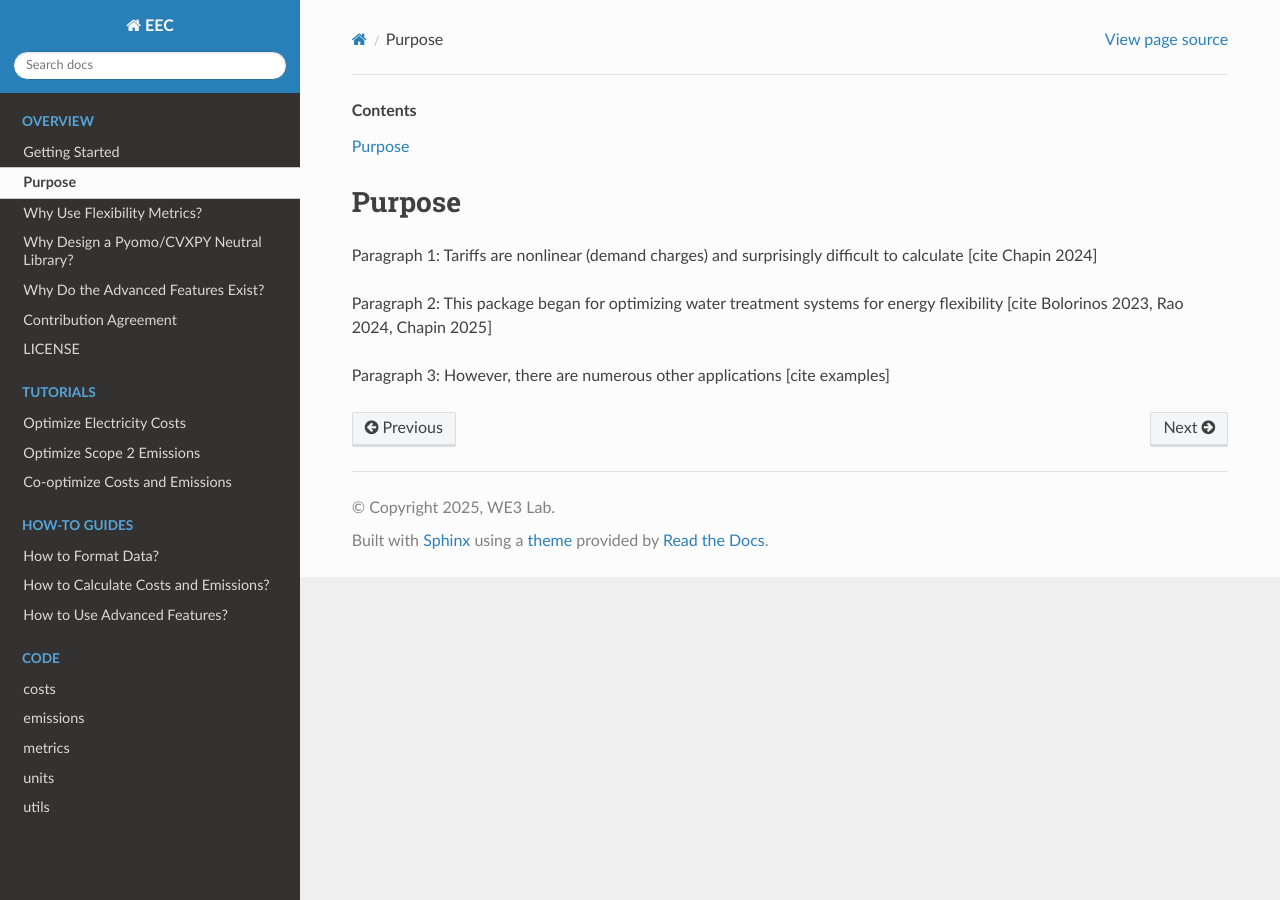
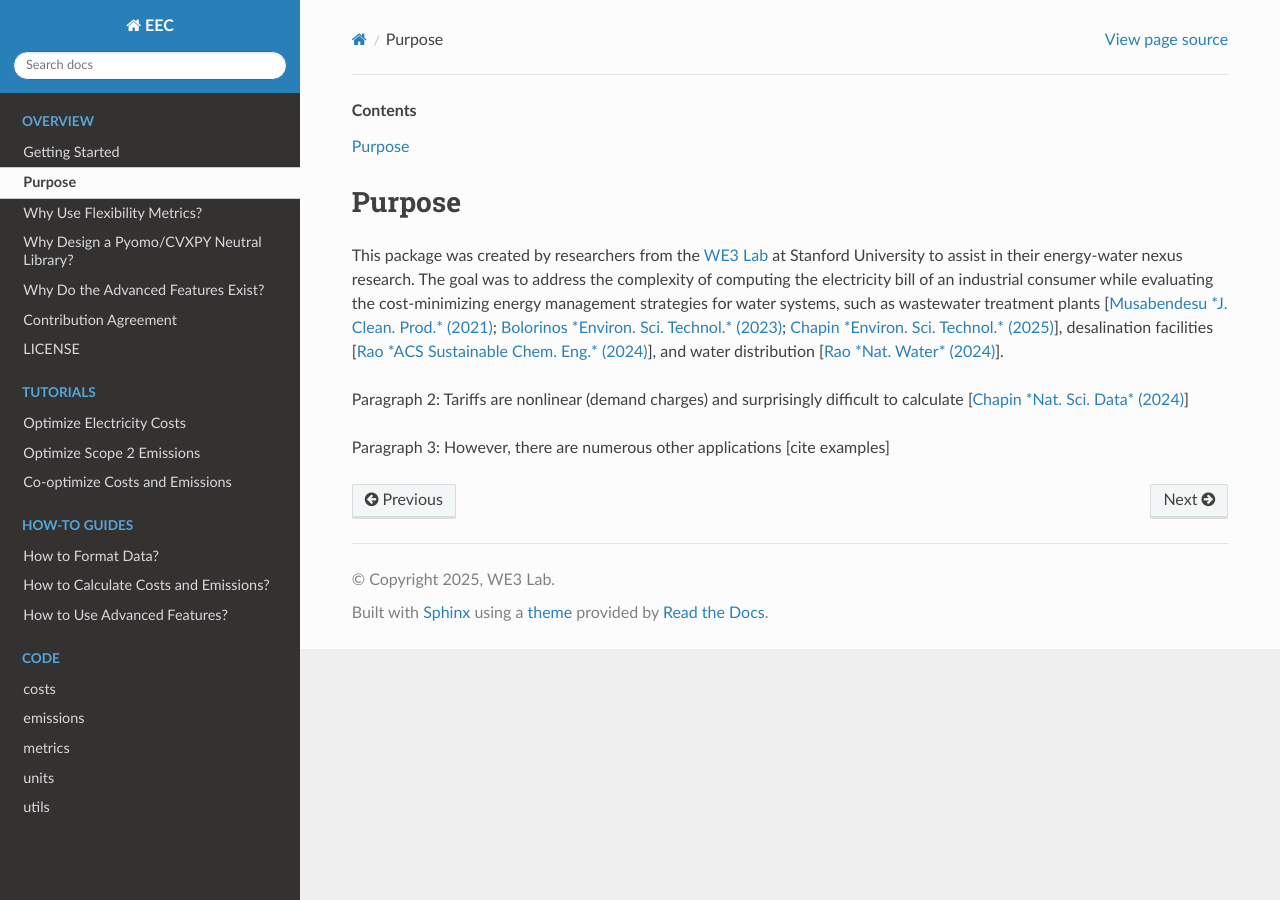
Before and after one commit to we3lab/eeco, a Sphinx documentation site: the page built from docs/purpose.rst, in a window 1280 px wide. Built offline with Sphinx 7.4.7 and the Read the Docs theme 3.1.0, drawn with Linux system fonts in a browser that asks for light colours; formulas are drawn with MathJax 3.

Commit message:
Drafted first paragraph of purpose section

```diff
--- a/docs/purpose.rst
+++ b/docs/purpose.rst
@@ -6,8 +6,14 @@
 Purpose
 *******
 
-Paragraph 1: Tariffs are nonlinear (demand charges) and surprisingly difficult to calculate [cite Chapin 2024]
+This package was created by researchers from the `WE3 Lab <https://we3lab.stanford.edu/>`_ at Stanford University to assist in their energy-water nexus research.
+The goal was to address the complexity of computing the electricity bill of an industrial consumer while evaluating the cost-minimizing energy management strategies for water systems,
+such as wastewater treatment plants [`Musabendesu *J. Clean. Prod.* (2021) <https://doi.org/10.1016/j.jclepro.2020.124454>`_; `Bolorinos *Environ. Sci. Technol.* (2023) <https://doi.org/10.1021/acs.est.3c00365>`_; `Chapin *Environ. Sci. Technol.* (2025) <https://doi.org/10.1021/acs.est.4c09773>`_],
+desalination facilities [`Rao *ACS Sustainable Chem. Eng.* (2024) <https://doi.org/10.1021/acssuschemeng.4c06353>`_],
+and water distribution [`Rao *Nat. Water* (2024) <https://doi.org/10.1038/s44221-024-00316-4>`_].
 
-Paragraph 2: This package began for optimizing water treatment systems for energy flexibility [cite Bolorinos 2023, Rao 2024, Chapin 2025]
+
+
+Paragraph 2: Tariffs are nonlinear (demand charges) and surprisingly difficult to calculate [`Chapin *Nat. Sci. Data* (2024) <https://doi.org/10.1038/s41597-023-02886-6>`_]
 
 Paragraph 3: However, there are numerous other applications [cite examples]
```
